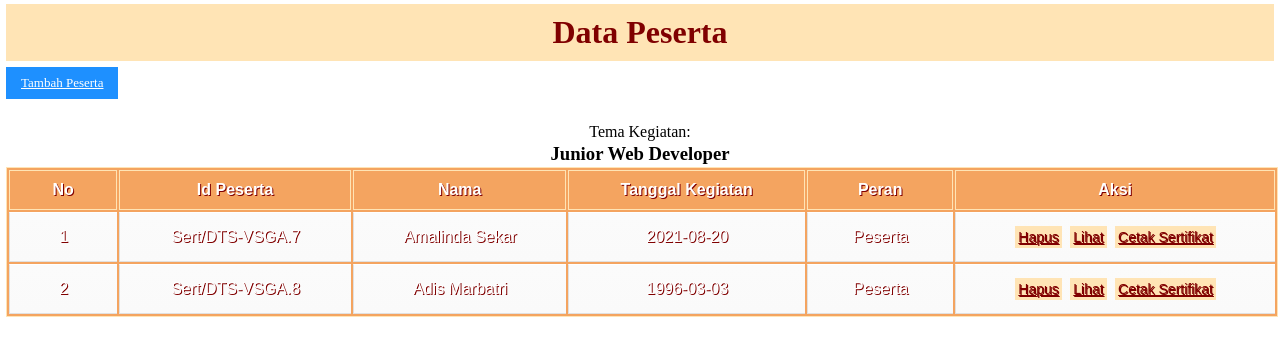
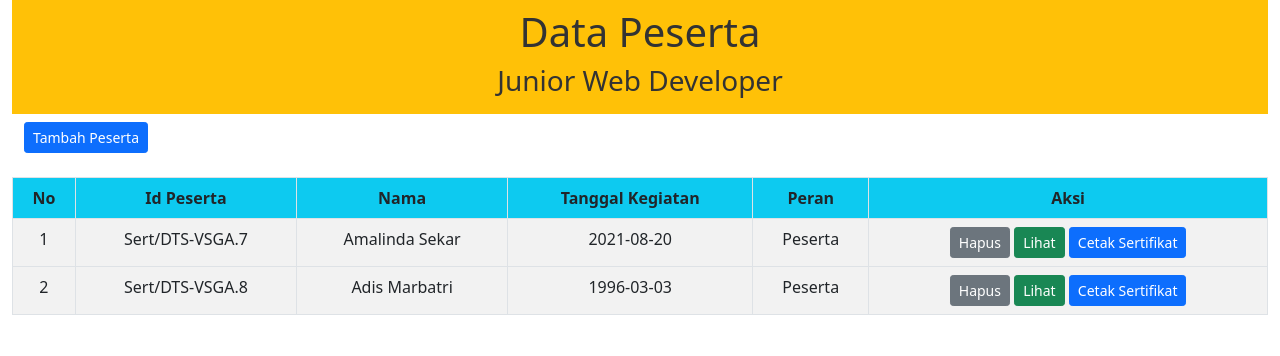
Before and after one commit to amallindask/team1, a PHP site: page /team1Final/index.php in a window 1280 px wide. Shown: the top 356 px of the page. Run offline with PHP 8.4, Linux system fonts and the light colour scheme; data comes from the database, SQL or seed files in the repository.

Commit message:
Update index.php

```diff
--- a/finalProject/team1Final/index.php
+++ b/finalProject/team1Final/index.php
@@ -11,21 +11,25 @@
 <html>
     <head>
         <meta name="viewport" content="width=device-width, initial-scale=1.0">
-        <link rel="stylesheet" type="text/css" href="css/tampilan.css">
+        <link href="https://cdn.jsdelivr.net/npm/bootstrap@5.1.0/dist/css/bootstrap.min.css" rel="stylesheet" integrity="sha384-KyZXEAg3QhqLMpG8r+8fhAXLRk2vvoC2f3B09zVXn8CA5QIVfZOJ3BCsw2P0p/We" crossorigin="anonymous">
         <title>Pemberian Sertifikat | CRUD</title>
         <title></title>
     </head>
-    <body>
-        <h1 id="header">Data Peserta</h1>
-        <a class="btn" href="form_simpan.php">Tambah Peserta</a><br><br>
-
-        <center>
-            <label>Tema Kegiatan: </label> <br>
+    <body style="--bs-body-color: #333;">
+    <div class="container-fluid">
+        <div class="bg-warning p-2 mb-2">
+            <h1 class="text-center">Data Peserta</h1>
+            <div class="text-center" style="height: auto; --bs-bg-opacity: .6;">
             <?php foreach ($tema as $tm) : ?>
             <h3><?= $tm['tema']; ?> </h3>
             <?php endforeach; ?>
-        </center>
-        <table>
+            </div>
+        </div>
+        <div class="container-fluid">
+            <a class="btn btn-primary btn-sm" href="form_simpan.php">Tambah Peserta</a><br><br>
+        </div>
+        <table class="table table-bordered table-striped table-hover text-center">
+            <thead class="bg-info">
             <tr>
                 <th>No</th>
                 <th>Id Peserta</th>
@@ -34,8 +38,10 @@
                 <th>Peran</th>
                 <th>Aksi</th>
             </tr>
+            </thead>
             <?php $no = 1; ?>
             <?php foreach ($peserta as $pst) : ?>
+            <tbody>
             <tr>
                 <td><?= $no; ?></td>
                 <td>Sert/DTS-VSGA.<?= $pst["id_peserta"]; ?></td>
@@ -43,13 +49,15 @@
                 <td><?= $pst["tgl_kegiatan"] ?></td>
                 <td><?= $pst["peran"]; ?></td>
                 <td>
-                    <a href="hapus.php?id=<?= $pst['id_peserta']; ?>" onclick="return confirm('Anda yakin akan menghapus peserta ini?');">Hapus</a>
-                    <a href="lihat.php?id=<?= $pst['id_peserta']; ?>">Lihat</a>
-                    <a href="cetak/cetak_sertifikat.php?id=<?= $pst['id_peserta']; ?>" target="_blank">Cetak Sertifikat</a>
+                    <a class="btn btn-secondary btn-sm" href="hapus.php?id=<?= $pst['id_peserta']; ?>" onclick="return confirm('Anda yakin akan menghapus peserta ini?');">Hapus</a>
+                    <a class="btn btn-success btn-sm" href="lihat.php?id=<?= $pst['id_peserta']; ?>">Lihat</a>
+                    <a class="btn btn-primary btn-sm" href="cetak/cetak_sertifikat.php?id=<?= $pst['id_peserta']; ?>" target="_blank">Cetak Sertifikat</a>
                 </td>
             </tr>
+            </tbody>
             <?php $no++; ?>
             <?php endforeach; ?>
         </table>
+    </div>
     </body>
 </html>
```
